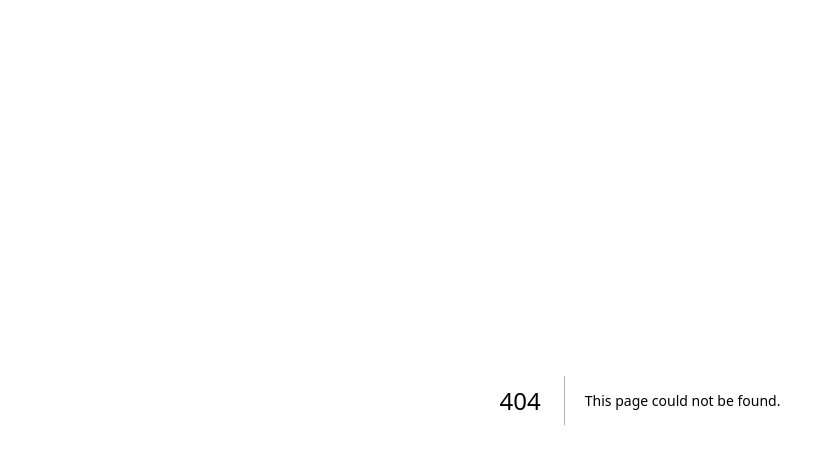
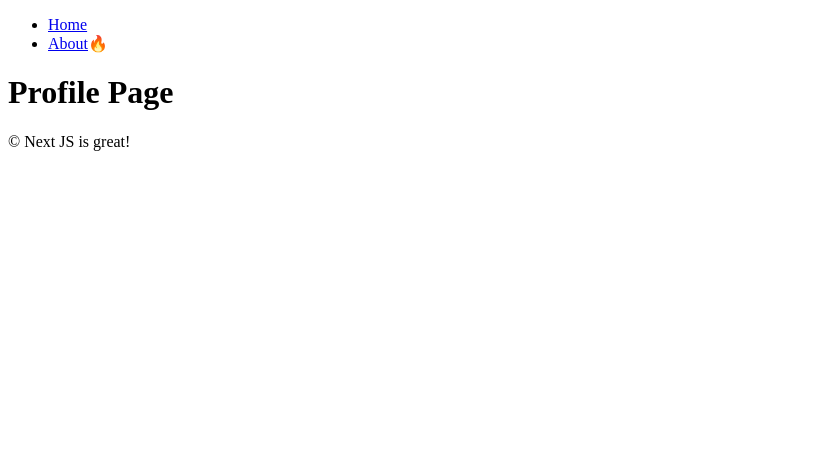
Before and after one commit to mireyhgnay/next-js, a Next.js app: page /about/profile in a window 1280 px wide. Before the commit this address had no page. Shown: the top 464 px of the page, without its empty margins (0-835 px from the left). Built offline with nearby package versions, Linux system fonts and the light colour scheme.

Commit message:
Feat: Layout

```diff
--- /dev/null
+++ b/app/about/layout.tsx
@@ -0,0 +1,12 @@
+export default function AboutLayout({
+  children,
+}: {
+  children: React.ReactNode;
+}) {
+  return (
+    <div>
+      {children}
+      <p>&copy; Next JS is great!</p>
+    </div>
+  );
+}
--- /dev/null
+++ b/app/about/profile/page.tsx
@@ -0,0 +1,3 @@
+export default function Profile() {
+  return <h1>Profile Page</h1>;
+}
--- /dev/null
+++ b/app/components/navigation.tsx
@@ -0,0 +1,22 @@
+'use client';
+
+import Link from 'next/link';
+import { usePathname } from 'next/navigation';
+
+export default function Navigation() {
+  const path = usePathname();
+
+  return (
+    <nav>
+      <ul>
+        <li>
+          <Link href='/'>Home</Link> {path === '/' ? '🔥' : ''}
+        </li>
+        <li>
+          <Link href='/about'>About</Link>
+          {path === '/about' || path === '/about/profile' ? '🔥' : ''}
+        </li>
+      </ul>
+    </nav>
+  );
+}
--- a/app/layout.tsx
+++ b/app/layout.tsx
@@ -1,3 +1,5 @@
+import Navigation from './components/navigation';
+
 export const metadata = {
   title: 'NextJS',
   description: 'Generated by Next.js',
@@ -10,7 +12,10 @@ export default function RootLayout({
 }) {
   return (
     <html lang='en'>
-      <body>{children}</body>
+      <body>
+        <Navigation />
+        {children}
+      </body>
     </html>
   );
 }
```
